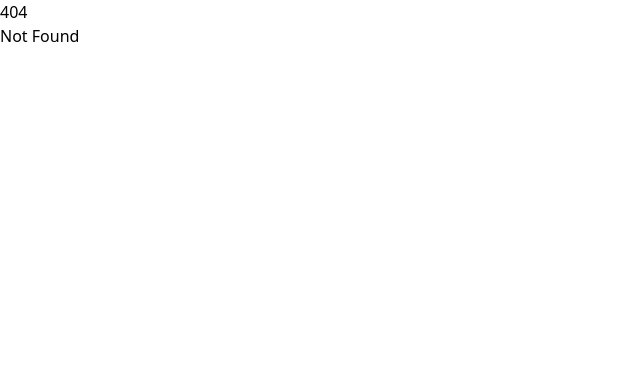
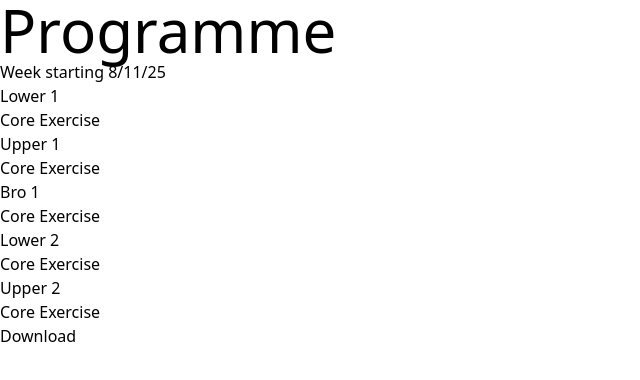
Before and after one commit to IvanOrsh/not-so-fit, a SvelteKit app: page /programme in a window 1280 px wide. Before the commit this address had no page. Shown: the top 380 px of the page, without its empty margins (0-640 px from the left). Built offline with nearby package versions, Linux system fonts and the light colour scheme.

Commit message:
feat: scaffold programme route

```diff
--- /dev/null
+++ b/src/routes/programme/+page.svelte
@@ -0,0 +1,32 @@
+<script lang="ts">
+	import Anchor from '$lib/components/Anchor.svelte';
+</script>
+
+<h1 class="text-6xl">Programme</h1>
+
+<p>Week starting 8/11/25</p>
+
+<ul>
+	<li>
+		<h2>Lower 1</h2>
+		<p>Core Exercise</p>
+	</li>
+	<li>
+		<h2>Upper 1</h2>
+		<p>Core Exercise</p>
+	</li>
+	<li>
+		<h2>Bro 1</h2>
+		<p>Core Exercise</p>
+	</li>
+	<li>
+		<h2>Lower 2</h2>
+		<p>Core Exercise</p>
+	</li>
+	<li>
+		<h2>Upper 2</h2>
+		<p>Core Exercise</p>
+	</li>
+</ul>
+
+<button>Download</button>
```
